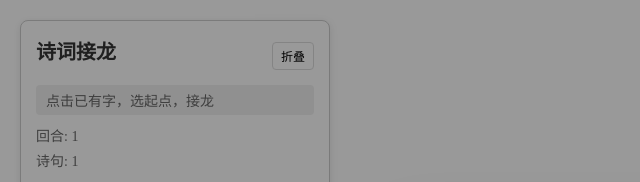
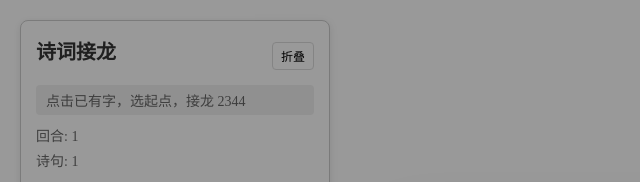
Before and after one commit to Yw37153/SC_Game, a website: page index.html in a window 1280 px wide. Shown: the top 182 px of the page, 0-640 px from the left. Drawn offline with nearby package versions, Linux system fonts and the light colour scheme.

Commit message:
modified:   index.html

```diff
--- a/index.html
+++ b/index.html
@@ -17,7 +17,7 @@
                 <button class="collapse-btn" data-panel="export" title="折叠">折叠</button>
             </div>
             <div class="panel-content">
-                <div class="status-label" id="status-label">点击已有字，选起点，接龙</div>
+                <div class="status-label" id="status-label">点击已有字，选起点，接龙 2344</div>
                 <div class="stats">
                     <div>回合: <span id="turn-count">1</span></div>
                     <div>诗句: <span id="poem-count">1</span></div>
```
